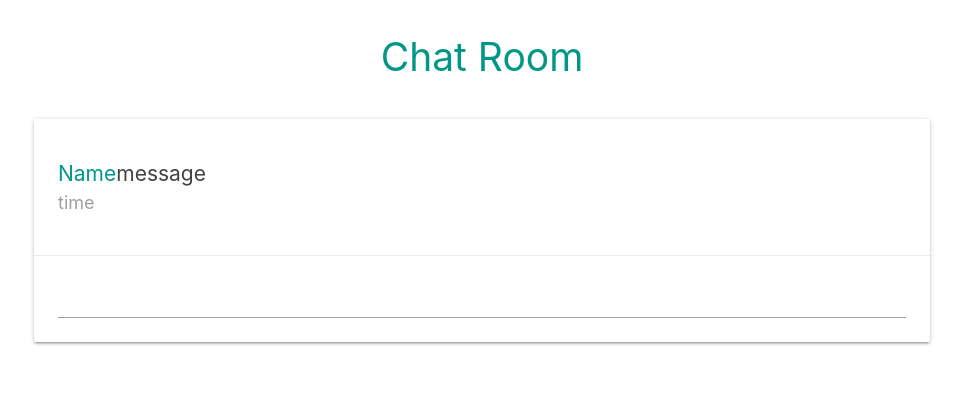
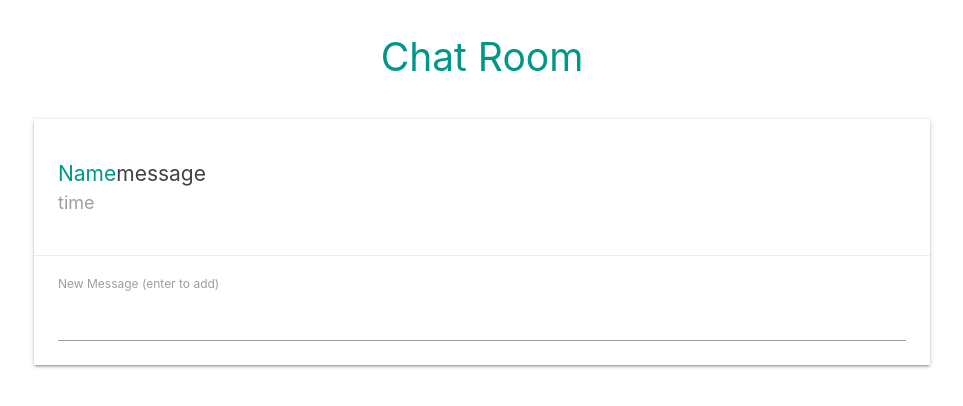
Before and after one commit to polunwu/chat, a Vue app: page /#/ in a window 1280 px wide. Both pictures are taken after typing "Sample" into the empty fields and a click on the button "ENTER CHAT". Shown: the top 406 px of the page, without its empty margins (158-1121 px from the left). Built offline with nearby package versions, Linux system fonts and the light colour scheme.

Commit message:
add NewMessage Component

```diff
--- a/src/components/Chat.vue
+++ b/src/components/Chat.vue
@@ -12,16 +12,20 @@
         </ul>
       </div>
       <div class="card-action">
-        <input type="text" />
+        <NewMessage :name="name" />
       </div>
     </div>
   </div>
 </template>
 
 <script>
+import NewMessage from "@/components/NewMessage";
 export default {
   name: "Chat",
   props: ["name"],
+  components: {
+    NewMessage
+  },
   data() {
     return {};
   },
--- /dev/null
+++ b/src/components/NewMessage.vue
@@ -0,0 +1,30 @@
+<template>
+  <div class="new-message">
+    <form @submit.prevent="addMessage">
+      <label for="new-message">New Message (enter to add)</label>
+      <input type="text" name="new-message" v-model="newMessage" />
+    </form>
+  </div>
+</template>
+
+<script>
+export default {
+  name: "NewMessage",
+  props: ["name"],
+  data() {
+    return {
+      newMessage: null
+    };
+  },
+  methods: {
+    addMessage() {
+      console.log(this.name, this.newMessage, Date.now());
+      this.newMessage = null;
+    }
+  }
+};
+</script>
+
+<!-- Add "scoped" attribute to limit CSS to this component only -->
+<style>
+</style>
```
